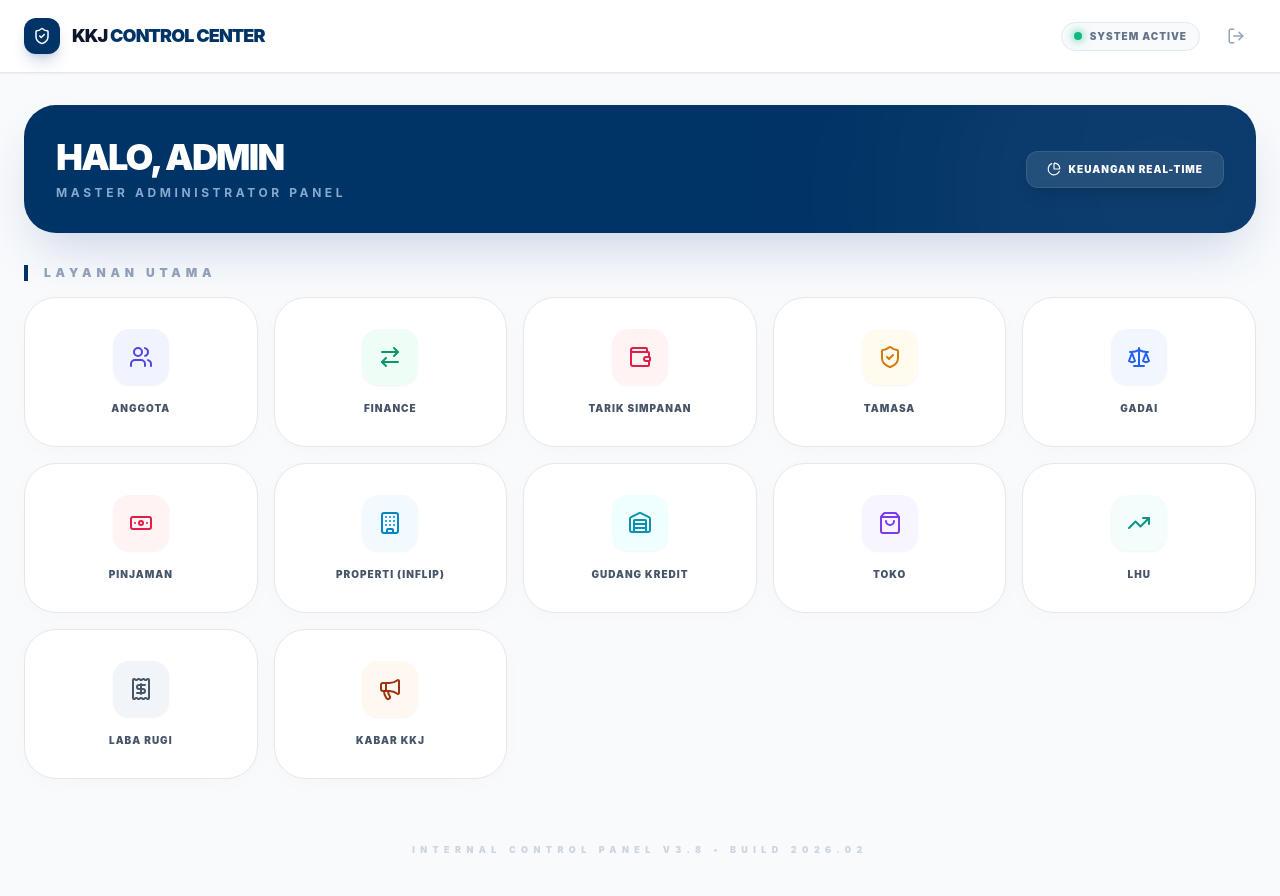
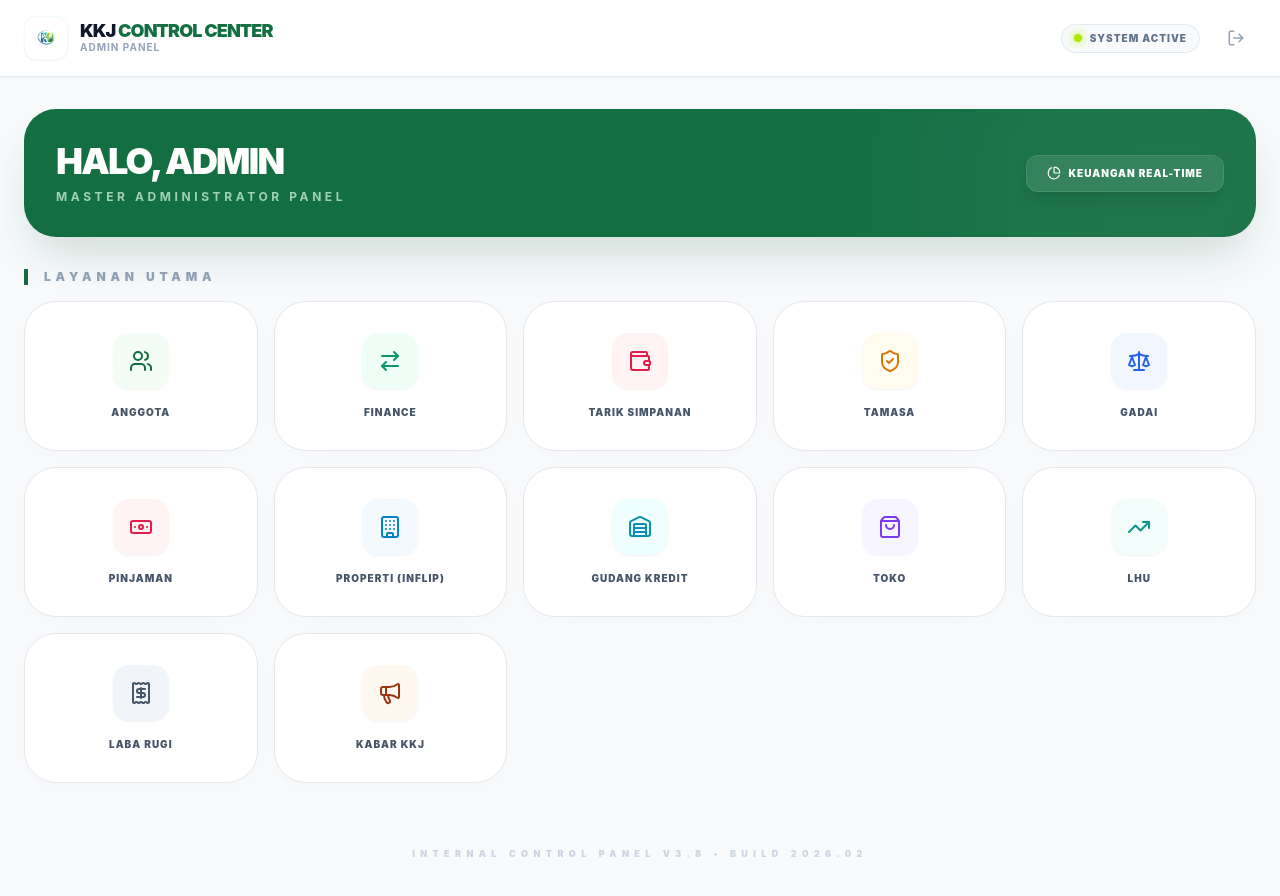
Before and after one commit to Yusuf04A/kkjkoperasi, a React (Vite) app: page /admin/dashboard in a window 1280 px wide. Shown: the top 896 px of the page. Built offline with nearby package versions, Linux system fonts and the light colour scheme; no server answers; the database is empty.

Commit message:
update logo admin

```diff
--- a/src/pages/admin/Dashboard.tsx
+++ b/src/pages/admin/Dashboard.tsx
@@ -2,12 +2,15 @@ import React, { useEffect, useState } from 'react';
 import {
     Users, ChevronRight, LogOut, ShieldCheck,
     ArrowRightLeft, PieChart, Megaphone, AlertTriangle, Scale,
-    ShoppingBag, TrendingUp, Receipt, Banknote, Warehouse, Building, Wallet // Tambah Wallet
+    ShoppingBag, TrendingUp, Receipt, Banknote, Warehouse, Building, Wallet
 } from 'lucide-react';
 import { Link, useNavigate } from 'react-router-dom';
 import { supabase } from '../../lib/supabase';
 import { useAuthStore } from '../../store/useAuthStore';
 import { cn } from '../../lib/utils';
+
+// --- 1. IMPORT LOGO DI SINI ---
+import logoKKJ from '../../assets/Logo-kkj.png';
 
 export const AdminDashboard = () => {
     const { logout, user } = useAuthStore();
@@ -23,13 +26,12 @@ export const AdminDashboard = () => {
         pendingOrders: 0,
         pendingLHU: 0,
         activeInflip: 0,
-        pendingWithdrawals: 0, // State baru untuk Request Tarik Simpanan
+        pendingWithdrawals: 0,
     });
 
     const [firstRestructureId, setFirstRestructureId] = useState<string | null>(null);
 
     const fetchStats = async () => {
-        // 1. Fetch data existing
         const { count: pendingMember } = await supabase.from('profiles').select('*', { count: 'exact', head: true }).eq('status', 'pending');
         const { count: pendingTrans } = await supabase.from('transactions').select('*', { count: 'exact', head: true }).eq('status', 'pending');
         const { count: pendingLoan } = await supabase.from('loans').select('*', { count: 'exact', head: true }).eq('status', 'pending');
@@ -39,8 +41,6 @@ export const AdminDashboard = () => {
         const { count: pendingOrders } = await supabase.from('shop_orders').select('*', { count: 'exact', head: true }).eq('status', 'diproses');
         const { count: pendingLHU } = await supabase.from('lhu_distributions').select('*', { count: 'exact', head: true }).eq('status', 'waiting');
         const { count: activeInflip } = await supabase.from('inflip_projects').select('*', { count: 'exact', head: true }).eq('status', 'open');
-
-        // 2. Fetch Request Tarik Simpanan (Tabel Baru)
         const { count: pendingWithdrawals } = await supabase.from('savings_withdrawals').select('*', { count: 'exact', head: true }).eq('status', 'pending');
 
         setStats({
@@ -53,7 +53,7 @@ export const AdminDashboard = () => {
             pendingOrders: pendingOrders || 0,
             pendingLHU: pendingLHU || 0,
             activeInflip: activeInflip || 0,
-            pendingWithdrawals: pendingWithdrawals || 0, // Update state
+            pendingWithdrawals: pendingWithdrawals || 0,
         });
 
         if (restructureData && restructureData.length > 0) {
@@ -63,7 +63,6 @@ export const AdminDashboard = () => {
 
     useEffect(() => {
         fetchStats();
-        // Subscribe realtime agar notifikasi muncul tanpa refresh
         const channel = supabase
             .channel('dashboard-updates')
             .on('postgres_changes', { event: '*', schema: 'public' }, () => fetchStats())
@@ -81,19 +80,31 @@ export const AdminDashboard = () => {
 
     return (
         <div className="min-h-screen bg-[#F8FAFC] pb-12 font-sans">
-            {/* TOP BAR */}
+            {/* TOP BAR - HIJAU KONSISTEN */}
             <div className="bg-white border-b border-slate-200 sticky top-0 z-50 px-6 py-4 shadow-sm">
                 <div className="max-w-[1400px] mx-auto flex justify-between items-center">
+
+                    {/* --- 2. LOGO & JUDUL (IMPLEMENTASI LOGO) --- */}
                     <div className="flex items-center gap-3">
-                        <div className="w-9 h-9 bg-[#003366] rounded-xl flex items-center justify-center shadow-lg shadow-blue-900/20">
-                            <ShieldCheck className="text-white" size={18} />
+                        <div className="bg-white border border-green-50 p-1.5 rounded-xl shadow-sm h-11 w-11 flex items-center justify-center">
+                            <img
+                                src={logoKKJ}
+                                alt="Logo KKJ"
+                                className="w-full h-full object-contain"
+                            />
                         </div>
-                        <h1 className="font-black text-slate-900 tracking-tighter text-lg uppercase">KKJ <span className="text-[#003366]">Control Center</span></h1>
+                        <div className="flex flex-col">
+                            <h1 className="font-black text-slate-900 tracking-tighter text-lg uppercase leading-none">
+                                KKJ <span className="text-[#136f42]">Control Center</span>
+                            </h1>
+                            <span className="text-[10px] font-bold text-slate-400 tracking-widest uppercase">Admin Panel</span>
+                        </div>
                     </div>
+                    {/* ------------------------------------------- */}
 
                     <div className="flex items-center gap-4">
                         <div className="hidden md:flex items-center gap-2 bg-slate-50 px-3 py-1.5 rounded-full border border-slate-200">
-                            <div className="w-2 h-2 rounded-full bg-emerald-500 animate-pulse shadow-[0_0_10px_#10b981]" />
+                            <div className="w-2 h-2 rounded-full bg-[#aeea00] animate-pulse shadow-[0_0_10px_#aeea00]" />
                             <span className="text-[10px] font-black text-slate-500 uppercase tracking-widest">System Active</span>
                         </div>
                         <button onClick={handleLogout} className="p-2.5 hover:bg-rose-50 text-slate-400 hover:text-rose-600 rounded-xl transition-all border border-transparent hover:border-rose-100">
@@ -105,15 +116,15 @@ export const AdminDashboard = () => {
 
             <div className="max-w-[1400px] mx-auto px-6 pt-8 space-y-8">
 
-                {/* HERO SECTION */}
-                <div className="relative bg-[#003366] rounded-[2rem] p-8 overflow-hidden shadow-2xl shadow-blue-900/20">
+                {/* HERO SECTION - HIJAU HUTAN */}
+                <div className="relative bg-[#136f42] rounded-[2rem] p-8 overflow-hidden shadow-2xl shadow-green-900/20">
                     <div className="absolute right-0 top-0 w-[500px] h-[500px] bg-white/5 rounded-full blur-[100px] -mr-40 -mt-40 pointer-events-none" />
                     <div className="relative z-10 flex flex-col md:flex-row justify-between items-start md:items-center gap-6">
                         <div className="space-y-2">
                             <h1 className="text-3xl md:text-4xl font-[1000] text-white tracking-tighter uppercase leading-none">
                                 Halo, {user?.full_name?.split(' ')[0] || 'Admin'}
                             </h1>
-                            <p className="text-blue-200/70 text-xs font-bold uppercase tracking-[0.3em]">Master Administrator Panel</p>
+                            <p className="text-green-100/70 text-xs font-bold uppercase tracking-[0.3em]">Master Administrator Panel</p>
                         </div>
                         <Link to="/admin/labarugi" className="bg-white/10 hover:bg-white/20 text-white px-5 py-2.5 rounded-xl text-[10px] font-black uppercase tracking-widest transition-all border border-white/10 backdrop-blur-sm flex items-center gap-2 shadow-lg">
                             <PieChart size={14} /> Keuangan Real-time
@@ -121,71 +132,29 @@ export const AdminDashboard = () => {
                     </div>
                 </div>
 
-                {/* NOTIFIKASI URGENT (ROW ATAS) */}
+                {/* NOTIFIKASI URGENT */}
                 {(stats.pendingWithdrawals > 0 || stats.pendingRestructures > 0 || stats.pendingUsers > 0 || stats.pendingLHU > 0 || stats.pendingOrders > 0 || stats.pendingLoans > 0) && (
                     <div className="grid grid-cols-1 sm:grid-cols-2 lg:grid-cols-4 gap-3 animate-in fade-in slide-in-from-bottom-4">
-                        {/* 1. Request Tarik Simpanan (PRIORITAS TINGGI) */}
-                        {stats.pendingWithdrawals > 0 && (
-                            <AlertCard
-                                to="/admin/simpanan"
-                                title={`${stats.pendingWithdrawals} Request Tarik Tunai`}
-                                type="danger"
-                            />
-                        )}
-
-                        {/* 2. Pengajuan Pinjaman */}
-                        {stats.pendingLoans > 0 && (
-                            <AlertCard
-                                to="/admin/pembiayaan"
-                                title={`${stats.pendingLoans} Pengajuan Pinjaman`}
-                                type="danger"
-                            />
-                        )}
-
-                        {/* 3. Restrukturisasi */}
-                        {stats.pendingRestructures > 0 && (
-                            <AlertCard
-                                to={firstRestructureId ? `/admin/pembiayaan/${firstRestructureId}` : '/admin/pembiayaan'}
-                                title={`${stats.pendingRestructures} Request Tenor`}
-                                type="danger"
-                            />
-                        )}
-
-                        {/* 4. Verifikasi Anggota */}
-                        {stats.pendingUsers > 0 && (
-                            <AlertCard to="/admin/verifikasi" title={`${stats.pendingUsers} Verifikasi Anggota`} type="warning" />
-                        )}
-
-                        {/* 5. LHU */}
-                        {stats.pendingLHU > 0 && (
-                            <AlertCard to="/admin/lhu" title={`${stats.pendingLHU} Eksekusi LHU`} type="info" />
-                        )}
-
-                        {/* 6. Pesanan Toko */}
-                        {stats.pendingOrders > 0 && (
-                            <AlertCard to="/admin/toko" title={`${stats.pendingOrders} Pesanan Toko Baru`} type="info" />
-                        )}
+                        {stats.pendingWithdrawals > 0 && <AlertCard to="/admin/simpanan" title={`${stats.pendingWithdrawals} Request Tarik Tunai`} type="danger" />}
+                        {stats.pendingLoans > 0 && <AlertCard to="/admin/pembiayaan" title={`${stats.pendingLoans} Pengajuan Pinjaman`} type="danger" />}
+                        {stats.pendingRestructures > 0 && <AlertCard to={firstRestructureId ? `/admin/pembiayaan/${firstRestructureId}` : '/admin/pembiayaan'} title={`${stats.pendingRestructures} Request Tenor`} type="danger" />}
+                        {stats.pendingUsers > 0 && <AlertCard to="/admin/verifikasi" title={`${stats.pendingUsers} Verifikasi Anggota`} type="warning" />}
+                        {stats.pendingLHU > 0 && <AlertCard to="/admin/lhu" title={`${stats.pendingLHU} Eksekusi LHU`} type="info" />}
+                        {stats.pendingOrders > 0 && <AlertCard to="/admin/toko" title={`${stats.pendingOrders} Pesanan Toko Baru`} type="info" />}
                     </div>
                 )}
 
-                {/* LAYANAN UTAMA KOPERASI (GRID MENU) */}
+                {/* LAYANAN UTAMA KOPERASI */}
                 <div className="space-y-4">
-                    <div className="flex items-center gap-3 border-l-4 border-[#003366] pl-4">
+                    <div className="flex items-center gap-3 border-l-4 border-[#136f42] pl-4">
                         <h2 className="text-xs font-black text-slate-400 uppercase tracking-[0.4em]">Layanan Utama</h2>
                     </div>
 
                     <div className="grid grid-cols-2 lg:grid-cols-3 xl:grid-cols-5 gap-4">
-                        <DashboardCard to="/admin/verifikasi" icon={<Users size={24} />} title="Anggota" color="indigo" count={stats.pendingUsers} />
+                        <DashboardCard to="/admin/verifikasi" icon={<Users size={24} />} title="Anggota" color="green" count={stats.pendingUsers} />
                         <DashboardCard to="/admin/transaksi" icon={<ArrowRightLeft size={24} />} title="Finance" color="emerald" count={stats.pendingTx} />
 
-                        {/* MENU BARU: TARIK SIMPANAN */}
-                        <DashboardCard
-                            to="/admin/simpanan"
-                            icon={<Wallet size={24} />}
-                            title="Tarik Simpanan"
-                            color="rose"
-                            count={stats.pendingWithdrawals}
-                        />
+                        <DashboardCard to="/admin/simpanan" icon={<Wallet size={24} />} title="Tarik Simpanan" color="rose" count={stats.pendingWithdrawals} />
 
                         <DashboardCard to="/admin/tamasa" icon={<ShieldCheck size={24} />} title="Tamasa" color="amber" count={stats.pendingTamasa} />
                         <DashboardCard to="/admin/pegadaian" icon={<Scale size={24} />} title="Gadai" color="blue" count={stats.pendingPawn} />
@@ -216,7 +185,7 @@ export const AdminDashboard = () => {
 
 const DashboardCard = ({ to, icon, title, color, count }: any) => {
     const styles: any = {
-        indigo: "bg-indigo-50/80 text-indigo-600 group-hover:bg-indigo-600 group-hover:text-white border-indigo-100",
+        green: "bg-green-50/80 text-[#136f42] group-hover:bg-[#136f42] group-hover:text-white border-green-100",
         emerald: "bg-emerald-50/80 text-emerald-600 group-hover:bg-emerald-600 group-hover:text-white border-emerald-100",
         amber: "bg-amber-50/80 text-amber-600 group-hover:bg-amber-500 group-hover:text-white border-amber-100",
         blue: "bg-blue-50/80 text-blue-600 group-hover:bg-blue-600 group-hover:text-white border-blue-100",
@@ -241,7 +210,7 @@ const DashboardCard = ({ to, icon, title, color, count }: any) => {
             <div className={cn("w-14 h-14 rounded-2xl flex items-center justify-center shadow-sm transition-all duration-500 group-hover:scale-110", activeStyle)}>
                 {icon}
             </div>
-            <h3 className="text-[10px] font-black text-slate-600 uppercase tracking-widest group-hover:text-[#003366] transition-colors mt-1">
+            <h3 className="text-[10px] font-black text-slate-600 uppercase tracking-widest group-hover:text-[#136f42] transition-colors mt-1">
                 {title}
             </h3>
         </Link>
@@ -253,7 +222,7 @@ const AlertCard = ({ to, title, type }: any) => (
         "px-4 py-3 rounded-2xl flex items-center justify-between group transition-all shadow-sm border border-transparent hover:scale-[1.02]",
         type === 'danger' ? "bg-rose-50 hover:bg-rose-100 text-rose-700" :
             type === 'warning' ? "bg-amber-50 hover:bg-amber-100 text-amber-700" :
-                "bg-blue-50 hover:bg-blue-100 text-[#003366]"
+                "bg-green-50 hover:bg-green-100 text-[#136f42]" // Mengganti biru default dengan hijau
     )}>
         <div className="flex items-center gap-3">
             <div className="bg-white/60 p-1.5 rounded-lg shadow-sm">
```
